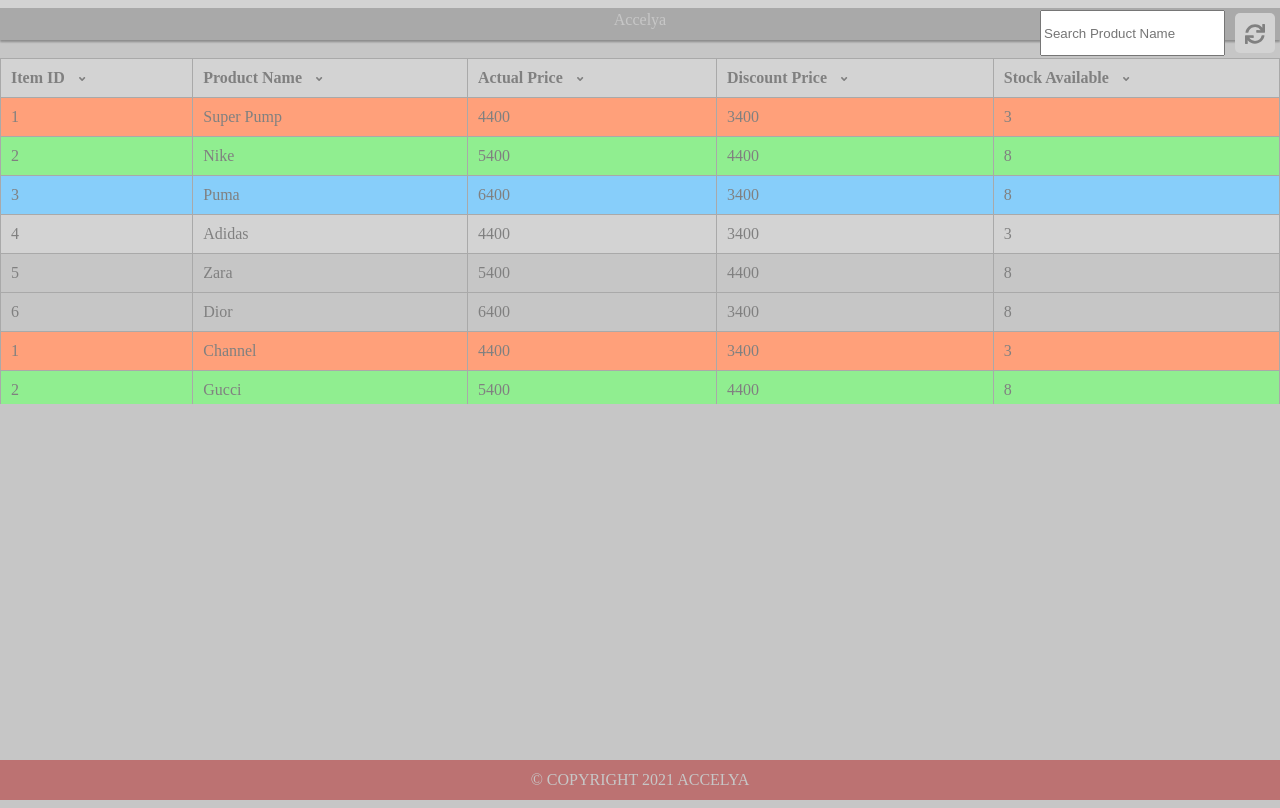
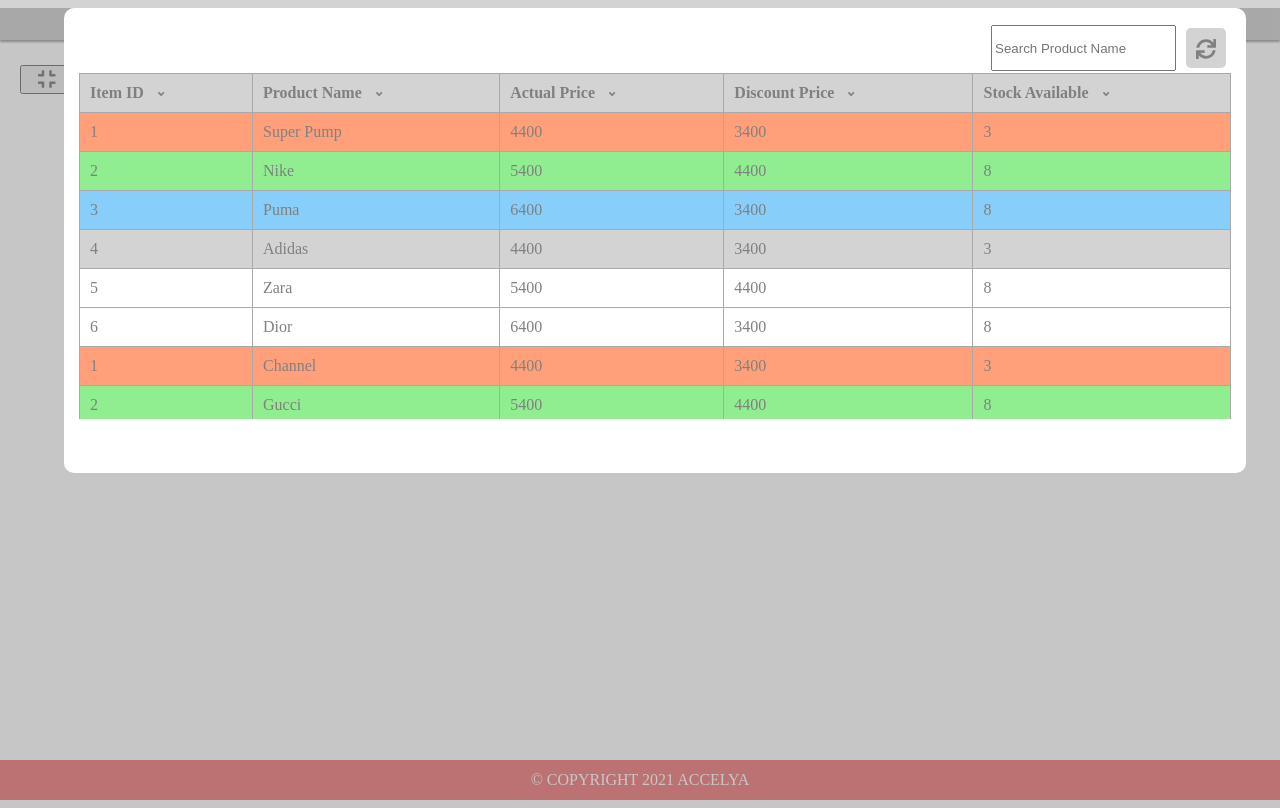
Before and after one commit to ericaferrao/angular-accelya-interview, an Angular app: page / in a window 1280 px wide. Both pictures are taken after a click on the button 46 px from the left and 79 px from the top of the page. Built offline with nearby package versions, Linux system fonts and the light colour scheme.

Commit message:
1 file modified

```diff
--- a/src/app/modal/modal.component.html
+++ b/src/app/modal/modal.component.html
@@ -1,7 +1,14 @@
 
 <div class="a" >
 
-  <div class="content_holder">
+  <div class="content_holder" style="    position: absolute;
+  /* height: 80%; */
+  background: white;
+  padding: 15px 15px 0px 15px;
+  border-radius: 10px;
+  width: 90%;
+  left: 5%;
+  height: 450px;">
 
     <div class="header_div" style="display: inline-block;width:100%; text-align:right; ">
 
```
